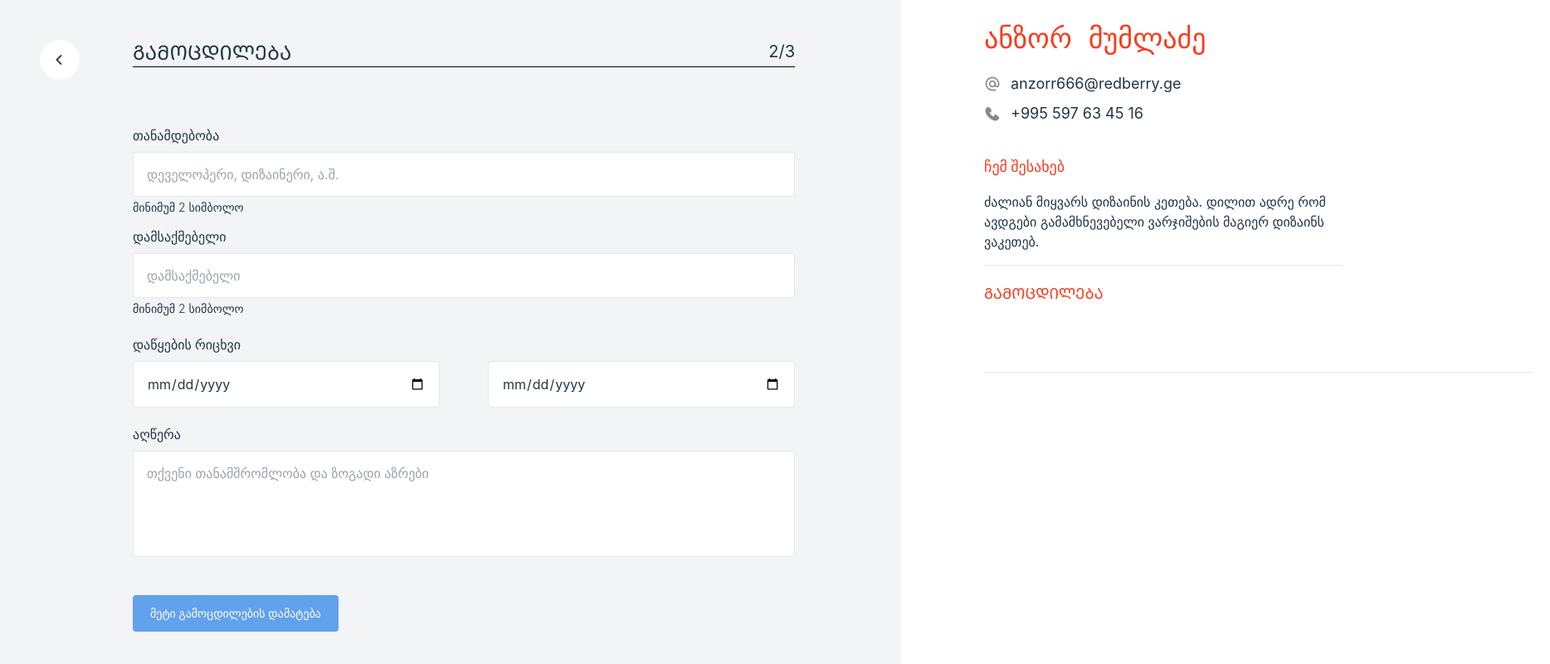
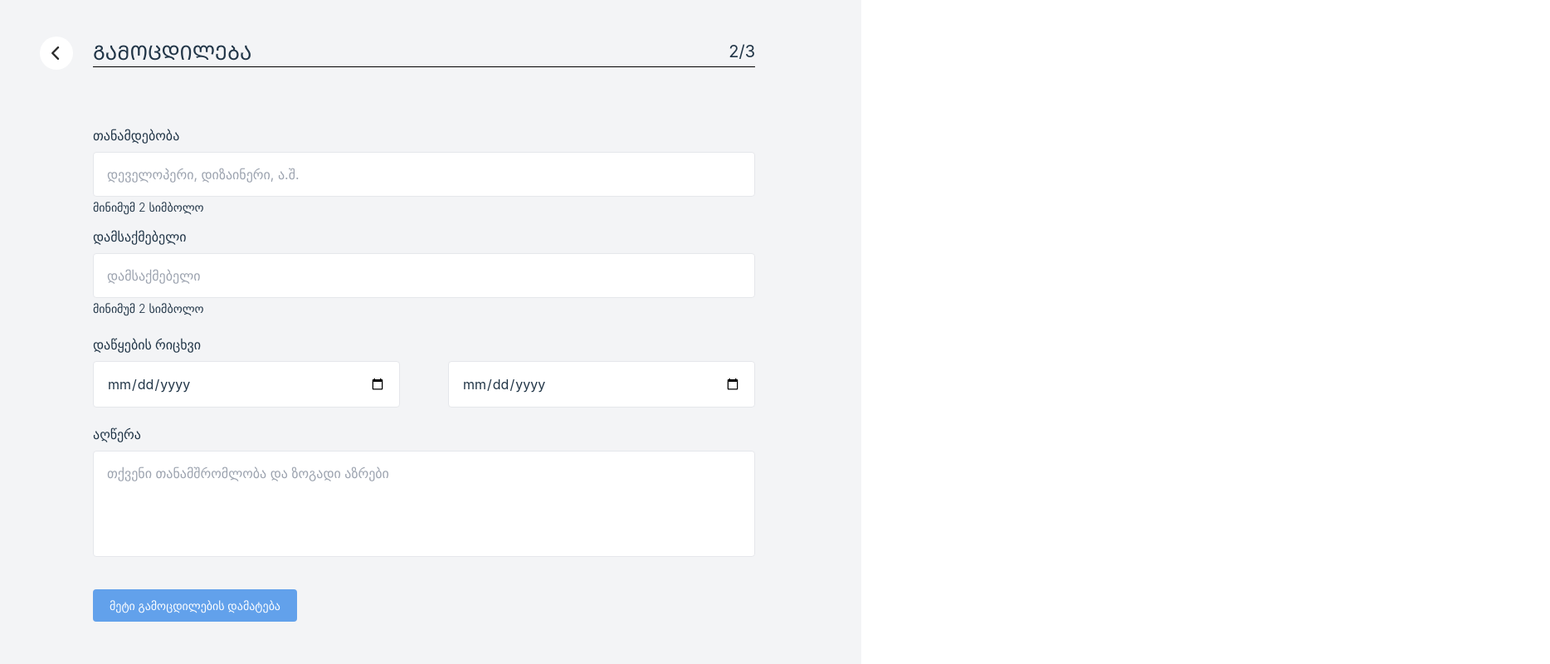
Before and after one commit to kachkacha2003/colab-team9, a React (Vite) app: page /experienceInfo in a window 1280 px wide. Shown: the top 800 px of the page at 83% size, 1868 px wide, since content can reach past the window. Built offline with nearby package versions, Linux system fonts and the light colour scheme.

Commit message:
fixing logic

```diff
--- a/package.json
+++ b/package.json
@@ -14,14 +14,14 @@
     "react": "^18.3.1",
     "react-dom": "^18.3.1",
     "react-hook-form": "^7.52.0",
-
+    "react-input-mask": "^2.0.4",
     "react-router-dom": "^6.24.0",
-
     "yup": "^1.4.0"
   },
   "devDependencies": {
     "@types/react": "^18.3.3",
     "@types/react-dom": "^18.3.0",
+    "@types/react-input-mask": "^3.0.5",
     "@typescript-eslint/eslint-plugin": "^7.13.1",
     "@typescript-eslint/parser": "^7.13.1",
     "@vitejs/plugin-react": "^4.3.1",
--- a/src/component/PrivateInfo.tsx
+++ b/src/component/PrivateInfo.tsx
@@ -1,4 +1,4 @@
-import { useEffect, useState } from "react";
+import { useContext, useEffect, useState } from "react";
 import { useForm, SubmitHandler } from "react-hook-form";
 import NextButton from "../buttons/NextButton";
 import * as yup from "yup";
@@ -8,6 +8,7 @@ import BackButtonArrow from "../buttons/BackButtonArrow";
 import accept from "/images/accept.svg";
 import decline from "/images/decline.svg";
 import { useNavigate } from "react-router-dom";
+import { GlobalAPI } from "../logic/ContextAPI";
 
 const regexLetters = /^[\u10A0-\u10FF]+$/;
 const regexMail = /@redberry\.ge$/;
@@ -16,6 +17,8 @@ const regexTel = /^\+995(5\d{8}|\d{9})$/;
 function PrivateInfo() {
   const [count, setCount] = useState<number>(0);
   const [calc, setCalc] = useState<number>(0);
+  const { mainInfo, setMainInfo } = useContext(GlobalAPI);
+
   const navigate = useNavigate();
 
   const schema = yup.object({
@@ -70,6 +73,7 @@ function PrivateInfo() {
 
   const onSubmit: SubmitHandler<Inputs> = (data) => {
     console.log(data);
+    setMainInfo(data);
     navigate("/experienceInfo");
   };
 
@@ -83,21 +87,17 @@ function PrivateInfo() {
     if (files) {
       localStorage.setItem("files", files);
     }
+    if (aboutme) {
+      localStorage.setItem("aboutme", aboutme);
+    }
     if (email) {
       localStorage.setItem("email", email);
     }
     if (phone) {
       localStorage.setItem("phone", phone);
     }
-  }, [name, lastName, files, email, phone]);
+  }, [name, lastName, files, email, phone, aboutme]);
 
-  // useEffect(() => {
-  //   if (localStorage.getItem("name") !== "undefined") {
-  //     setValue("name", localStorage.getItem("name"));
-  //   }
-  // }, []);
-
-  console.log(files);
   return (
     <form
       onSubmit={handleSubmit(onSubmit)}
@@ -123,8 +123,9 @@ function PrivateInfo() {
             >
               <input
                 defaultValue={
-                  localStorage.getItem("name") !== "undefined"
-                    ? localStorage.getItem("name")
+                  localStorage.getItem("name") !== "undefined" &&
+                  localStorage.getItem("name") !== null
+                    ? localStorage.getItem("name") || ""
                     : ""
                 }
                 className="outline-none w-[272px]"
@@ -160,8 +161,9 @@ function PrivateInfo() {
             >
               <input
                 defaultValue={
-                  localStorage.getItem("lastName") !== "undefined"
-                    ? localStorage.getItem("lastName")
+                  localStorage.getItem("lastName") !== "undefined" &&
+                  localStorage.getItem("lastName") !== null
+                    ? localStorage.getItem("lastName") || ""
                     : ""
                 }
                 className="outline-none w-[272px]"
@@ -209,8 +211,9 @@ function PrivateInfo() {
           </label>
           <textarea
             defaultValue={
-              localStorage.getItem("aboutme") !== "undefined"
-                ? localStorage.getItem("aboutme")
+              localStorage.getItem("aboutme") !== "undefined" &&
+              localStorage.getItem("aboutme") !== null
+                ? localStorage.getItem("aboutme") || ""
                 : ""
             }
             placeholder="ზოგადი ინფო შენ შესახებ"
@@ -234,8 +237,9 @@ function PrivateInfo() {
           >
             <input
               defaultValue={
-                localStorage.getItem("email") !== "undefined"
-                  ? localStorage.getItem("email")
+                localStorage.getItem("email") !== "undefined" &&
+                localStorage.getItem("email") !== null
+                  ? localStorage.getItem("email") || ""
                   : ""
               }
               className="outline-none w-[900px]"
@@ -273,8 +277,9 @@ function PrivateInfo() {
           >
             <input
               defaultValue={
+                localStorage.getItem("phone") !== "undefined" &&
                 localStorage.getItem("phone") !== "undefined"
-                  ? localStorage.getItem("phone")
+                  ? localStorage.getItem("phone") || ""
                   : ""
               }
               className="outline-none w-[900px]"
@@ -299,7 +304,14 @@ function PrivateInfo() {
         </div>
         <NextButton setCount={setCount} />
       </div>
-      <Profile />
+      <Profile
+        name={name}
+        lastName={lastName}
+        aboutme={aboutme}
+        files={files}
+        phone={phone}
+        email={email}
+      />
     </form>
   );
 }
--- a/src/component/Profile.tsx
+++ b/src/component/Profile.tsx
@@ -1,22 +1,34 @@
-import React from "react";
 import mail from "/images/email.svg";
 import telphone from "/images/phone.svg";
 import logo from "/images/LOGO-12.png";
-function Profile() {
+function Profile({ name, lastName, phone, aboutme, files, email }: Inputs) {
   return (
-    <div className="ml-[80px]  border-b   border-lightGray relative min-w-[622px] ">
+    <div className="ml-[80px] relative min-w-[622px] ">
       <div className="flex  ">
         <div className="w-[400px] mt-[68px] ">
           <h1 className="text-mediumRed text-4xl font-bold flex 	">
-            {localStorage.getItem("name")}&nbsp;
-            {localStorage.getItem("lastName")}
+            {name
+              ? name
+              : localStorage.getItem("name")
+              ? localStorage.getItem("name")
+              : null}
+            &nbsp;
+            {lastName
+              ? lastName
+              : localStorage.getItem("lastName")
+              ? localStorage.getItem("lastName")
+              : null}
           </h1>
           <div className="flex mt-[17px]">
             {localStorage.getItem("email") && (
               <img src={mail} alt="email icon" />
             )}
             <address className="text-lg ml-[10px]	">
-              {localStorage.getItem("email")}
+              {email
+                ? email
+                : localStorage.getItem("email")
+                ? localStorage.getItem("email")
+                : null}
             </address>
           </div>
           <div className="flex mt-[10px]">
@@ -24,7 +36,11 @@ function Profile() {
               <img src={telphone} alt="phone icon" />
             )}
             <address className="text-lg ml-[10px]">
-              {localStorage.getItem("phone")}
+              {phone
+                ? phone
+                : localStorage.getItem("phone")
+                ? localStorage.getItem("phone")
+                : null}{" "}
             </address>
           </div>
           <div className="mt-[34px]  ">
@@ -34,7 +50,11 @@ function Profile() {
               </h4>
             )}
             <p className="mt-[15px] break-words">
-              {localStorage.getItem("aboutme")}
+              {aboutme
+                ? aboutme
+                : localStorage.getItem("aboutme")
+                ? localStorage.getItem("aboutme")
+                : null}{" "}
             </p>
           </div>
         </div>
@@ -42,7 +62,13 @@ function Profile() {
           {localStorage.getItem("files") && (
             <img
               className="rounded-full w-[250px] h-[250px] "
-              src={localStorage.getItem("files") || ""}
+              src={
+                files
+                  ? files
+                  : localStorage.getItem("files")
+                  ? localStorage.getItem("files")
+                  : null
+              }
               alt="your image"
             />
           )}
--- a/src/components/Button.tsx
+++ b/src/components/Button.tsx
@@ -1,12 +1,15 @@
 import React, { ButtonHTMLAttributes } from "react";
+import { Link } from "react-router-dom";
 
 interface ButtonProps extends ButtonHTMLAttributes<HTMLButtonElement> {
   variant?: "primary" | "secondary" | "outline";
   size?: "small" | "medium" | "large";
   isRound?: boolean;
+  location: string;
 }
 
 const Button: React.FC<ButtonProps> = ({
+  location,
   children,
   variant = "primary",
   size = "medium",
@@ -34,9 +37,9 @@ const Button: React.FC<ButtonProps> = ({
   const classes = `${baseStyle} ${variants[variant]} ${sizes[size]} ${className}`;
 
   return (
-    <button className={classes} {...props}>
+    <Link to={location} className={classes} {...props}>
       {children}
-    </button>
+    </Link>
   );
 };
 
--- a/src/components/EnterPersonalData.tsx
+++ b/src/components/EnterPersonalData.tsx
@@ -2,7 +2,8 @@ import Button from "./Button";
 import { useForm, SubmitHandler } from "react-hook-form";
 import { yupResolver } from "@hookform/resolvers/yup";
 import * as yup from "yup";
-import PersonalData from "./PersonalData";
+import BackButtonArrow from "../buttons/BackButtonArrow";
+import Profile from "../component/Profile";
 
 type formType = {
   position: string;
@@ -46,21 +47,7 @@ export default function EnterPersonalData() {
     <div className="flex">
       <div className="bg-gray-100">
         <div className="flex pl-12 pt-12 pr-32 ">
-          <div className="">
-            <Button
-              variant="primary"
-              size="medium"
-              isRound
-              onClick={() => console.log("Clicked!")}
-              className="p-2"
-            >
-              <img
-                src="/images/lefterrow.png"
-                alt=""
-                className="w-full h-full object-contain"
-              />
-            </Button>
-          </div>
+          <BackButtonArrow location="/privateInfo" />
           <div className="ml-16 w-[798px]">
             <div className=" flex justify-between border-b border-black">
               <span className="text-2xl	font-bold">ᲒᲐᲛᲝᲪᲓᲘᲚᲔᲑᲐ</span>
@@ -137,32 +124,21 @@ export default function EnterPersonalData() {
                 ) : null}
               </div>
               <div className="mt-10">
-                <Button
-                  type="button"
-                  variant="secondary"
-                  onClick={() => console.log("Clicked!")}
-                >
+                <Button type="button" variant="secondary">
                   მეტი გამოცდილების დამატება
                 </Button>
               </div>
               <div className="">
                 <div className="mt-[115px] flex justify-between pb-[65px]">
                   <Button
+                    location="/privateInfo"
                     type="button"
                     variant="outline"
                     size="large"
-                    onClick={() => console.log("Clicked!")}
                   >
                     ᲣᲙᲐᲜ
                   </Button>
-                  <Button
-                    variant="outline"
-                    size="large"
-                    onClick={handleSubmit((data) => {
-                      console.log(data);
-                      reset();
-                    })}
-                  >
+                  <Button variant="outline" size="large">
                     შემდეგი
                   </Button>
                 </div>
@@ -171,13 +147,7 @@ export default function EnterPersonalData() {
           </div>
         </div>
       </div>
-      <PersonalData
-        positionInput={positionInput}
-        employerInput={employerInput}
-        startNumberInput={startNumberInput}
-        endNumberInput={endNumberInput}
-        descriptionInput={descriptionInput}
-      />
+      <Profile />
     </div>
   );
 }
--- a/src/logic/ContextAPI.tsx
+++ b/src/logic/ContextAPI.tsx
@@ -5,23 +5,14 @@ type TMain = {
   name: string;
   lastName: string;
   file: string;
-  aboutme: string;
+  aboutme?: string | undefined;
   email: string;
   phone: string;
 };
 
 type TMainInfo = {
   mainInfo: TMain;
-  setMainInfo: React.Dispatch<
-    React.SetStateAction<{
-      name: string;
-      lastName: string;
-      file: string;
-      aboutme: string;
-      email: string;
-      phone: string;
-    }>
-  >;
+  setMainInfo: React.Dispatch<React.SetStateAction<TMain>>;
 };
 
 export const GlobalAPI = createContext<TMainInfo>({
```
Also changed, not shown: 1 other file (tests, documents, lock files or other folders).
